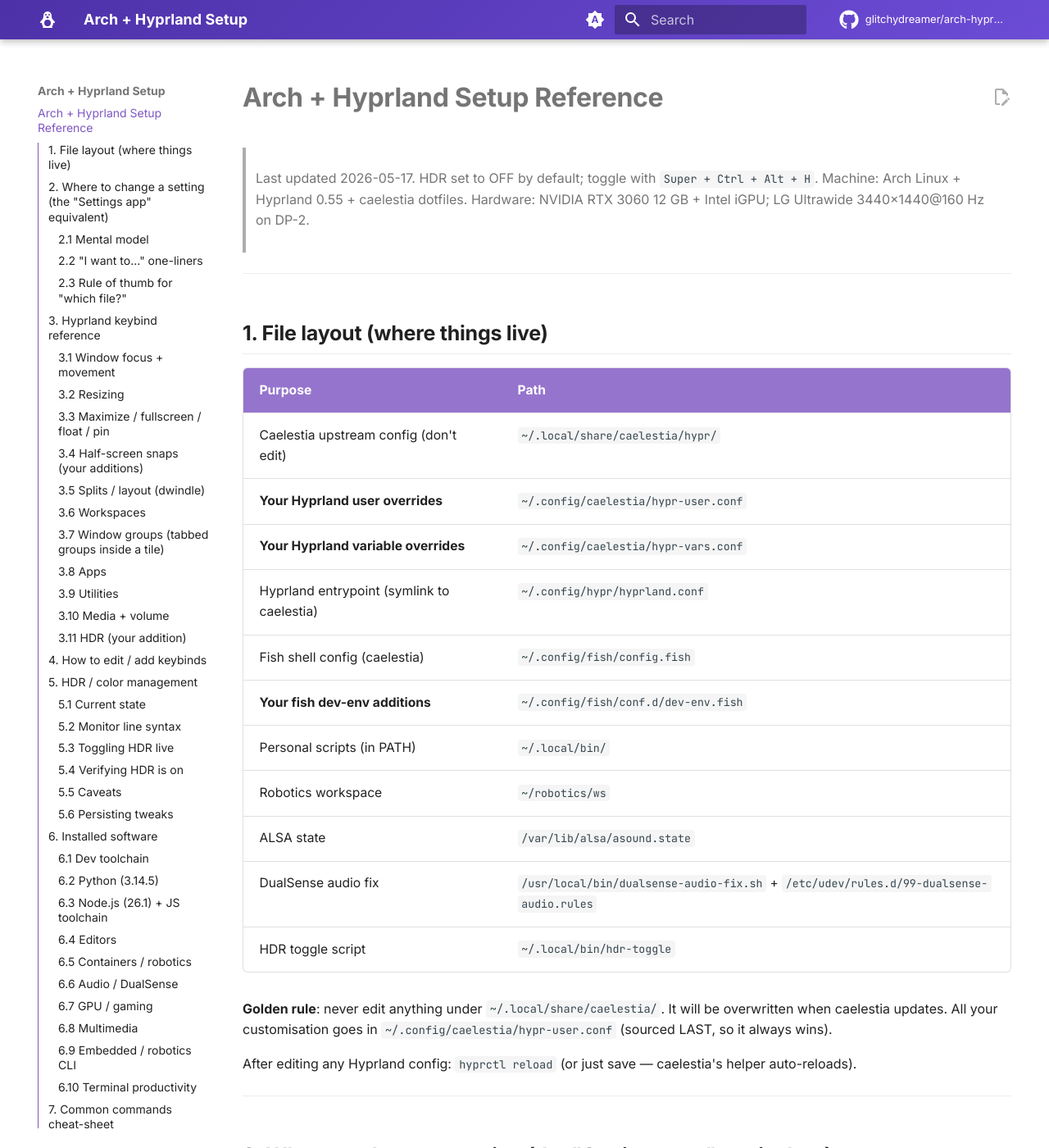
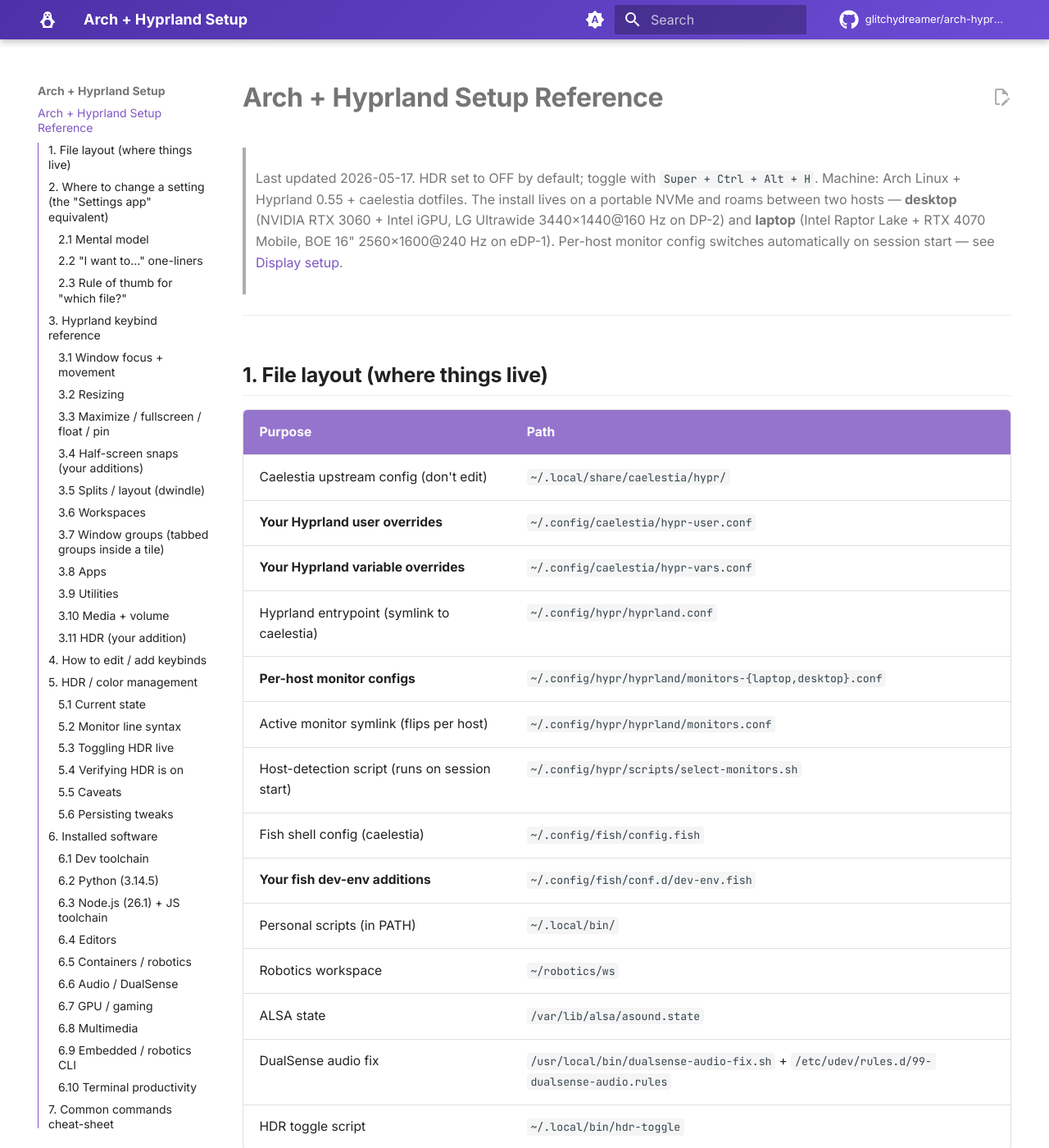
Before and after one commit to glitchydreamer/arch-hyprland-setup, an MkDocs documentation site: the page built from docs/index.md, in a window 1280 px wide and 1400 px high. Shown: the whole window at 82% size. Built offline with MkDocs 1.6.1 and Material for MkDocs 9.7.7, drawn with Linux system fonts in a browser that asks for light colours; comment, search, counter and statistics services are not loaded; some of the changed text lies outside the part shown.

Commit message:
docs: add per-host display setup page
Document the laptop ↔ desktop monitor config split: the install lives on a
portable NVMe that moves between two machines, and `~/.config/hypr/scripts/
select-monitors.sh` now flips a `monitors.conf` symlink at session start
based on which host the drive booted in. New `display.md` covers the
`monitor =` line syntax, inspection commands, common adjustments, and
troubleshooting; `index.md` is updated to point at the new layout and note
that the desktop monitor line moved out of `hypr-user.conf` into
`monitors-desktop.conf`.

````diff
--- a/docs/index.md
+++ b/docs/index.md
@@ -2,7 +2,10 @@
 
 > Last updated 2026-05-17. HDR set to OFF by default; toggle with `Super + Ctrl + Alt + H`.
 > Machine: Arch Linux + Hyprland 0.55 + caelestia dotfiles.
-> Hardware: NVIDIA RTX 3060 12 GB + Intel iGPU; LG Ultrawide 3440x1440@160 Hz on DP-2.
+> The install lives on a portable NVMe and roams between two hosts —
+> **desktop** (NVIDIA RTX 3060 + Intel iGPU, LG Ultrawide 3440x1440@160 Hz on DP-2)
+> and **laptop** (Intel Raptor Lake + RTX 4070 Mobile, BOE 16" 2560x1600@240 Hz on eDP-1).
+> Per-host monitor config switches automatically on session start — see [Display setup](display.md).
 
 ---
 
@@ -14,6 +17,9 @@
 | **Your Hyprland user overrides** | `~/.config/caelestia/hypr-user.conf` |
 | **Your Hyprland variable overrides** | `~/.config/caelestia/hypr-vars.conf` |
 | Hyprland entrypoint (symlink to caelestia) | `~/.config/hypr/hyprland.conf` |
+| **Per-host monitor configs** | `~/.config/hypr/hyprland/monitors-{laptop,desktop}.conf` |
+| Active monitor symlink (flips per host) | `~/.config/hypr/hyprland/monitors.conf` |
+| Host-detection script (runs on session start) | `~/.config/hypr/scripts/select-monitors.sh` |
 | Fish shell config (caelestia) | `~/.config/fish/config.fish` |
 | **Your fish dev-env additions** | `~/.config/fish/conf.d/dev-env.fish` |
 | Personal scripts (in PATH) | `~/.local/bin/` |
@@ -36,7 +42,8 @@ Linux has no single "Settings app." Configuration is owned by different layers d
 |---|---|---|
 | **Hyprland — windows, monitors, keybinds, input** | | |
 | Keybinds, window rules, startup apps | `~/.config/caelestia/hypr-user.conf` | sourced last — always wins |
-| Monitor (resolution, refresh, HDR, scale, VRR) | same — the `monitor =` line | live test: `hyprctl keyword monitor ...` |
+| Monitor (resolution, refresh, scale, VRR) | `~/.config/hypr/hyprland/monitors-{laptop,desktop}.conf` | per-host file, picked automatically; see [Display setup](display.md) |
+| HDR / color management for DP-2 | toggle with `Super+Ctrl+Alt+H` (script `~/.local/bin/hdr-toggle`) | live mode flip via `hyprctl keyword monitor` |
 | Gaps, borders, rounded corners, animations | `~/.config/caelestia/hypr-vars.conf` | `general / decoration / animations` blocks |
 | Keyboard layout, repeat rate, mouse / trackpad | same — `input {}` block | |
 | **Caelestia shell — bar, launcher, theme, notifications** | `~/.config/caelestia/shell.json` | reload with `Ctrl + Super + Shift + R` |
@@ -287,11 +294,14 @@ Your monitor (LG Ultrawide on DP-2) supports:
 
 **HDR is OFF by default** — the session starts in plain 8-bit sRGB. HDR is opt-in per session via the toggle bind (`Super + Ctrl + Alt + H`).
 
-The default monitor line in `~/.config/caelestia/hypr-user.conf`:
+The default monitor line in `~/.config/hypr/hyprland/monitors-desktop.conf`:
 
 ```
 monitor = DP-2, 3440x1440@159.96, 0x0, 1, bitdepth, 8, cm, srgb
 ```
+
+(Previously this lived in `hypr-user.conf`. It moved to a per-host file so the
+same SSD can boot cleanly on the laptop too — see [Display setup](display.md).)
 
 When toggled on, the HDR profile applied by `~/.local/bin/hdr-toggle` is:
 
@@ -361,7 +371,7 @@ hyprctl monitors -j | jq '.[] | {name, colorManagementPreset, currentFormat}'
 
 ### 5.6 Persisting tweaks
 
-If you decide you like `sdrbrightness, 1.8`, just edit the `monitor =` line in `~/.config/caelestia/hypr-user.conf` to make it permanent across reboots. The toggle script's "HDR ON" branch will still use the values hard-coded in the script — update those to match if you tweak.
+If you decide you like `sdrbrightness, 1.8`, just edit the `monitor =` line in `~/.config/hypr/hyprland/monitors-desktop.conf` to make it permanent across reboots. The toggle script's "HDR ON" branch will still use the values hard-coded in the script — update those to match if you tweak.
 
 ---
 
````
Also changed, not shown: docs/display.md (added, +198 -0 lines).
